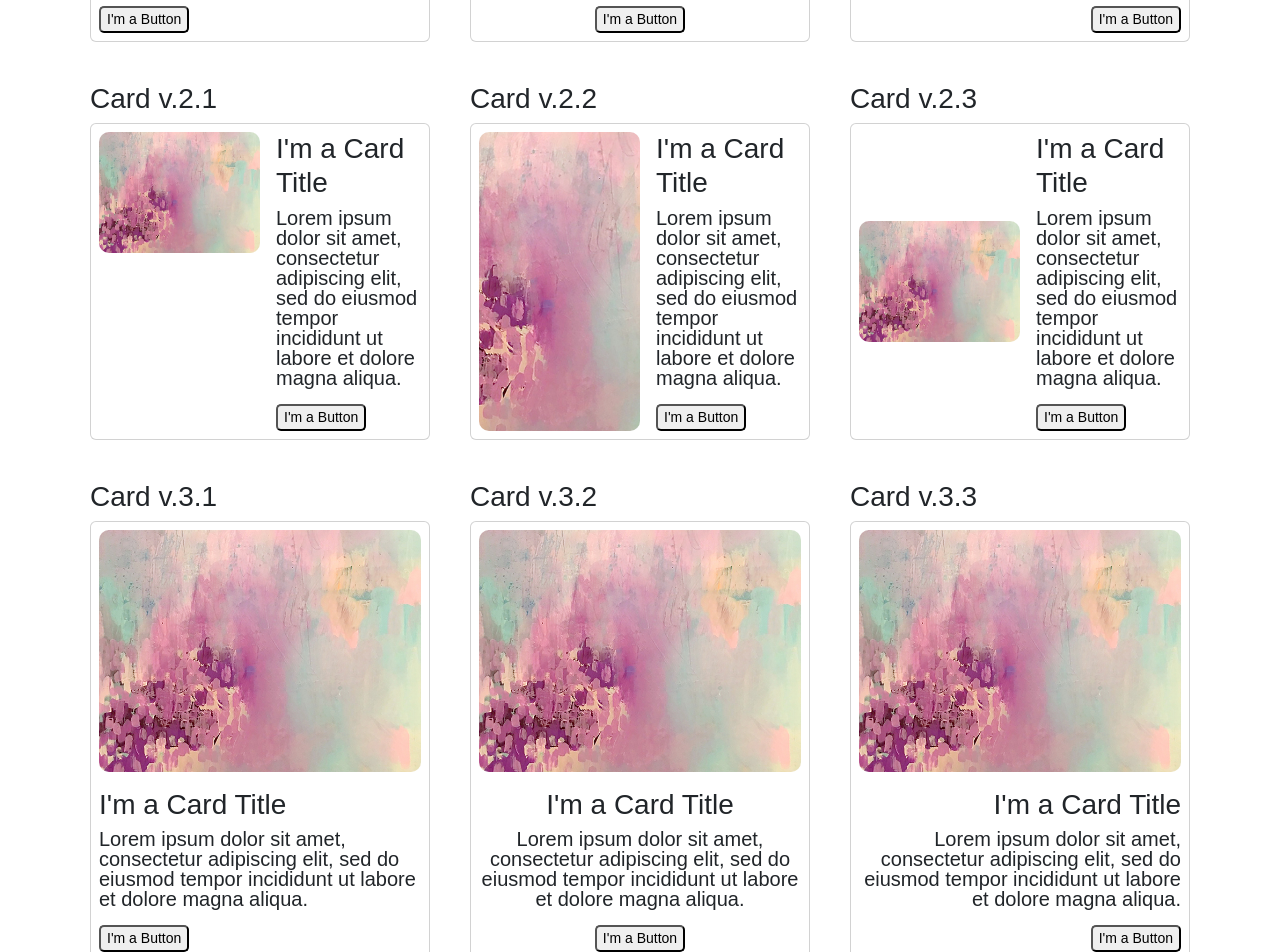
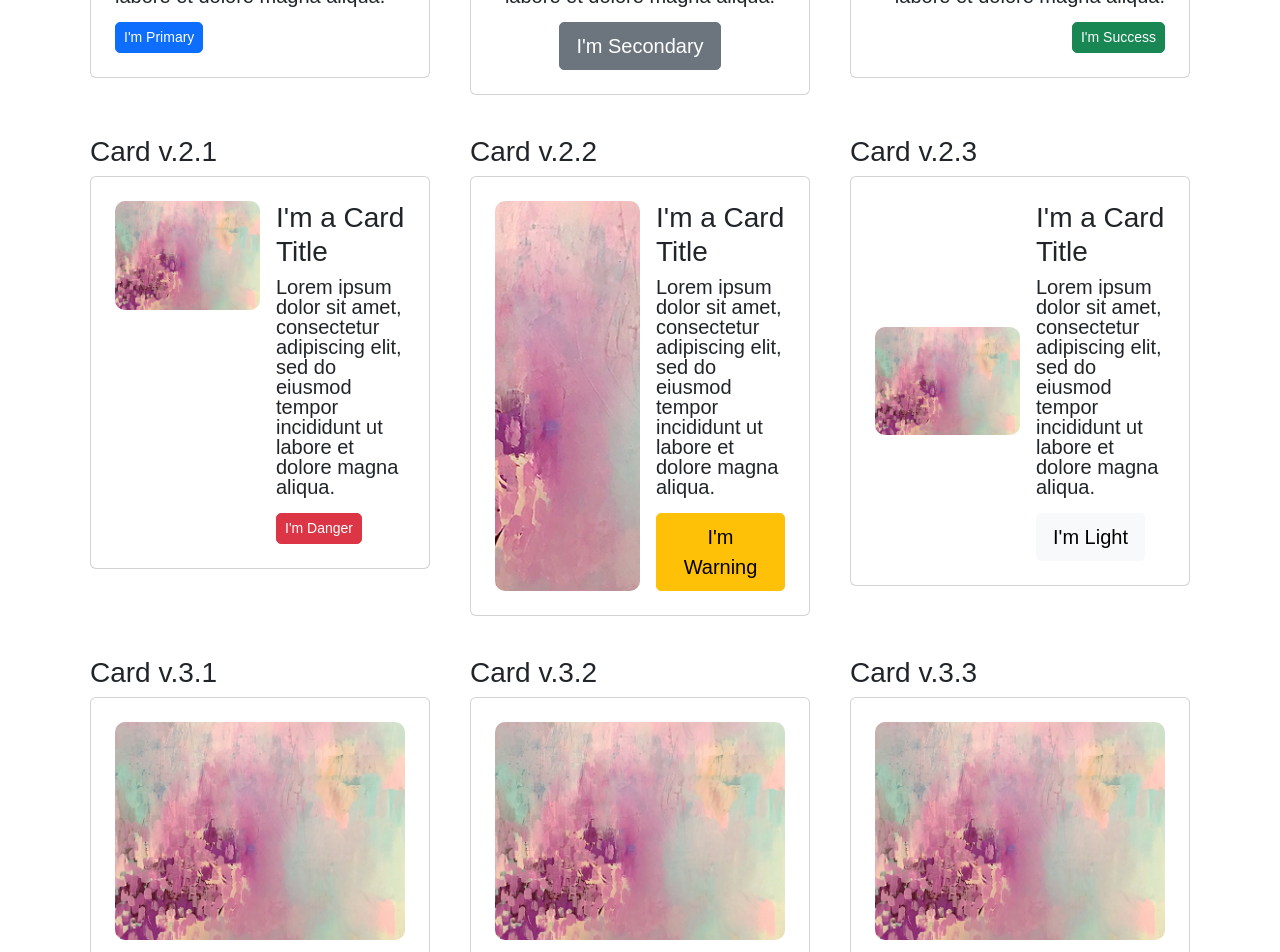
Before and after one commit to iamnikitamallya/react-ui-components, a React (Create React App) app: page /components in a window 1280 px wide. Shown: the part 440-1392 px from the top of the page. Built offline with nearby package versions, Linux system fonts and the light colour scheme; a web font is replaced by a local one.

Commit message:
Adding btn variants

```diff
--- a/src/components/ui/Button.js
+++ b/src/components/ui/Button.js
@@ -6,15 +6,15 @@ export default function Button({variant, size, onClick, disabled, title, url}) {
   return (
     <>
       <Link to={url}>
-        <button className={`${variant} ${size}`} onClick={onClick} disabled={disabled}>{title}</button>
+        <button className={`btn btn-${variant} btn-${size}`} onClick={onClick} disabled={disabled}>{title}</button>
       </Link>
     </>
   );
 }
 
 Button.propTypes = {
-  variant: PropTypes.oneOf(['primary', 'secondary', 'light', 'dark']),
-  size: PropTypes.oneOf(['small', 'medium', 'large']),
+  variant: PropTypes.oneOf(['primary', 'secondary', 'light', 'dark', 'success', 'danger', 'warning']),
+  size: PropTypes.oneOf(['sm', 'lg']),
   disabled: PropTypes.bool,
   onClick: PropTypes.func
 }
--- a/src/components/ui/Card.js
+++ b/src/components/ui/Card.js
@@ -1,4 +1,4 @@
-import React from "react";
+import React, { Children } from "react";
 import Button from "./Button";
 import PropTypes from "prop-types";
 
@@ -11,11 +11,12 @@ export default function Card({
   display,
   objectFit,
   align,
+  children,
 }) {
   return (
     <>
       <div
-        className={`card p-2 text-${textAlign} d-${display} align-items-${align} gap-3`}
+        className={`card p-4 text-${textAlign} d-${display} align-items-${align} gap-3`}
       >
         {imgUrl ? (
           <img
@@ -29,10 +30,11 @@ export default function Card({
           ""
         )}
         {icon}
-        <div className={icon && display === 'flex' ? 'w-80' : ''}>
+        <div className={icon && display === "flex" ? "w-80" : ""}>
           <h3>{title}</h3>
           <p>{description}</p>
-          <Button />
+                  {/* <Button /> */}
+                  {children}
         </div>
       </div>
     </>
@@ -43,7 +45,8 @@ Card.propTypes = {
   textAlign: PropTypes.oneOf(["center", "right"]),
   display: PropTypes.oneOf(["flex", "block"]),
   objectFit: PropTypes.oneOf(["cover", "contain"]),
-  align: PropTypes.oneOf(["center", "start", "end"]),
+    align: PropTypes.oneOf(["center", "start", "end"]),
+//   children: PropTypes.node.isRequired
 };
 
 Card.defaultProps = {
@@ -53,5 +56,6 @@ Card.defaultProps = {
   textAlign: "left",
   display: "block",
   objectFit: "contain",
-  align: "",
+    align: "",
+  children: ""
 };
--- a/src/pages/Components.js
+++ b/src/pages/Components.js
@@ -5,6 +5,7 @@ import AccordionV2 from "../components/AccordionV2";
 import card from "../assets/img/card.jpg";
 import { FaCodepen } from "react-icons/fa";
 import Card from "../components/ui/Card";
+import Button from "../components/ui/Button";
 
 export default function Components() {
   const UIComponents = [
@@ -22,31 +23,59 @@ export default function Components() {
     },
     {
       title: "Card v.1.1",
-      components: <Card />,
+      components: (
+        <Card>
+          <Button title="I'm Primary" variant="primary" size="sm" />
+        </Card>
+      ),
     },
     {
       title: "Card v.1.2",
-      components: <Card textAlign="center" />,
+      components: (
+        <Card textAlign="center">
+          <Button title="I'm Secondary" variant="secondary" size="lg" />
+        </Card>
+      ),
     },
     {
       title: "Card v.1.3",
-      components: <Card textAlign="right" />,
+      components: (
+        <Card textAlign="right">
+          <Button title="I'm Success" variant="success" size="sm" />
+        </Card>
+      ),
     },
     {
       title: "Card v.2.1",
-      components: <Card display="flex" imgUrl={card} />,
+      components: (
+        <Card display="flex" imgUrl={card}>
+          <Button title="I'm Danger" variant="danger" size="sm" />
+        </Card>
+      ),
     },
     {
       title: "Card v.2.2",
-      components: <Card display="flex" imgUrl={card} objectFit="cover" />,
+      components: (
+        <Card display="flex" imgUrl={card} objectFit="cover">
+          <Button title="I'm Warning" variant="warning" size="lg" />
+        </Card>
+      ),
     },
     {
       title: "Card v.2.3",
-      components: <Card display="flex" imgUrl={card} align="center" />,
+      components: (
+        <Card display="flex" imgUrl={card} align="center">
+          <Button title="I'm Light" variant="light" size="lg" />
+        </Card>
+      ),
     },
     {
       title: "Card v.3.1",
-      components: <Card imgUrl={card} />,
+      components: (
+        <Card imgUrl={card}>
+          <Button title="I'm Dark" variant="dark" size="lg" />
+        </Card>
+      ),
     },
     {
       title: "Card v.3.2",
@@ -62,7 +91,11 @@ export default function Components() {
     },
     {
       title: "Card v.4.2",
-      components: <Card icon={<FaCodepen />} textAlign="center" />,
+      components: (
+        <Card icon={<FaCodepen />} textAlign="center">
+          <Button title="I can show up if you add Btn Component" variant="primary" size="sm" />
+        </Card>
+      ),
     },
     {
       title: "Card v.4.3",
@@ -74,7 +107,7 @@ export default function Components() {
     },
     {
       title: "Card v.5.2",
-      components: <Card icon={<FaCodepen />} display="flex" align='center' />,
+      components: <Card icon={<FaCodepen />} display="flex" align="center" />,
     },
   ];
   return (
```
